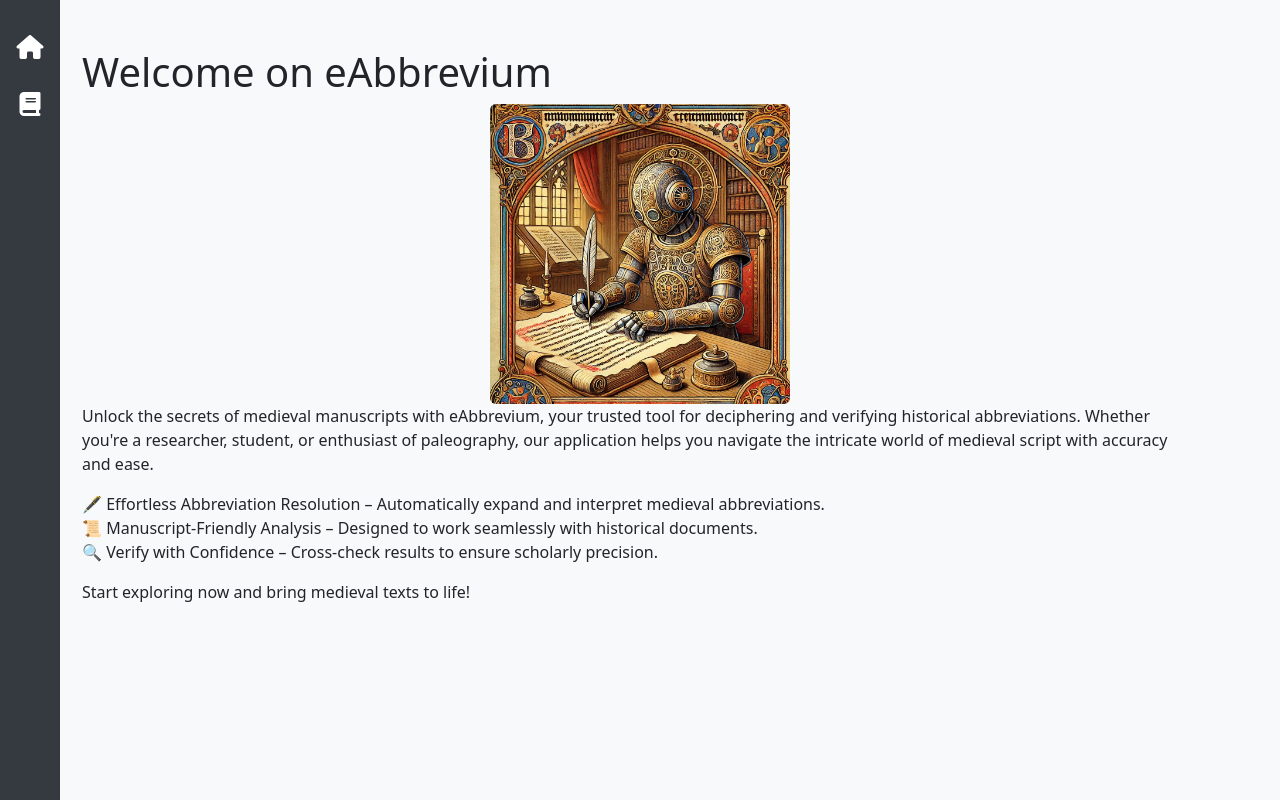
After one commit to PonteIneptique/paramhtrs-app, a Flask app: template templates/home.html in a window 1280 px wide. The commit adds this page. Run offline with Flask 3, Linux system fonts and the light colour scheme; the template is opened without the code that fills it, so the values that code supplies are empty.

Commit message:
Better document page

```diff
--- a/app.py
+++ b/app.py
@@ -1,9 +1,8 @@
 from flask import Flask, render_template, request, jsonify
 from flask_sqlalchemy import SQLAlchemy
+from sqlalchemy import func
 import click
 import json
-from typing import List
-from dataclasses import dataclass, field
 
 
 app = Flask(__name__)
@@ -17,6 +16,17 @@ class Doc(db.Model):
     title = db.Column(db.String(255), unique=True, nullable=False)  # Ensure unique title
     text = db.Column(db.Text, nullable=False)
     lines = db.relationship("Line", backref="doc", cascade="all, delete-orphan", lazy=True)
+
+    @property
+    def validation_percentage(self):
+        # Total number of lines in the document
+        total_lines = db.session.query(func.count(Line.id)).filter(Line.doc_id == self.id).scalar()
+        # Number of validated lines
+        validated_lines = db.session.query(func.count(Line.id)).filter(Line.doc_id == self.id,
+                                                                       Line.status == "Validated").scalar()
+
+        # Calculate the validation percentage
+        return round((validated_lines / total_lines * 100) if total_lines > 0 else 0.0, 1)
 
 class Line(db.Model):
     id = db.Column(db.Integer, primary_key=True, autoincrement=True)  # Auto-increment ID
@@ -49,9 +59,30 @@ class Line(db.Model):
         self.status = data.get("status", self.status)
 
 @app.route("/")
-def index():
+def home():
+    return render_template("home.html")
+
+@app.route("/document", methods=["GET"])
+def documents():
+    # Get the filter query from the request, if provided
+    search_query = request.args.get('search', '')
+
+    # Apply the search filter if there's a query, and order by title
+    query = Doc.query.filter(Doc.title.ilike(f'%{search_query}%')).order_by(Doc.title)
+
+    # Set up pagination (e.g., 10 documents per page)
+    page = request.args.get('page', 1, type=int)
+    per_page = 20
+    documents_paginated = query.paginate(page=page, per_page=per_page)
+
     # Pass the documents to the template
-    return render_template("index.html", documents=Doc.query.all())
+    return render_template(
+        "docs.html",
+        documents=documents_paginated.items,
+        pagination=documents_paginated,
+        search_query=search_query
+    )
+
 
 
 @app.route("/document/<int:doc_id>/line") # Should deal with lines / page
--- a/templates/base.html
+++ b/templates/base.html
@@ -5,12 +5,48 @@
     <meta name="viewport" content="width=device-width, initial-scale=1.0">
     <title>{% block title %}Validation Page{% endblock %}</title>
     <link href="https://cdn.jsdelivr.net/npm/bootstrap@5.3.0/dist/css/bootstrap.min.css" rel="stylesheet">
+    <link rel="stylesheet" href="https://cdnjs.cloudflare.com/ajax/libs/font-awesome/6.4.0/css/all.min.css">
     <style>
         @font-face {
             font-family: 'JunicodeVF';
             src: url('{{ url_for("static", filename="fonts/JunicodeVF-Roman.woff2") }}') format('woff2');
             font-weight: normal;
             font-style: normal;
+        }
+
+        body {
+            display: flex;
+        }
+
+        /* Sidebar */
+        .sidebar {
+            width: 60px;
+            height: 100vh;
+            position: fixed;
+            left: 0;
+            top: 0;
+            background-color: #343a40;
+            display: flex;
+            flex-direction: column;
+            align-items: center;
+            padding-top: 20px;
+        }
+
+        .sidebar a {
+            color: white;
+            text-decoration: none;
+            padding: 15px;
+            display: block;
+            text-align: center;
+        }
+
+        .sidebar a:hover {
+            background-color: #495057;
+            border-radius: 10px;
+        }
+
+        .sidebar i {
+            font-size: 24px;
         }
 
         #document-text-container {
@@ -52,6 +88,10 @@
     </style>
 </head>
 <body class="bg-light">
+    <div class="sidebar">
+        <a href="{{url_for('home')}}"><i class="fas fa-home"></i></a>
+        <a href="{{url_for('documents')}}"><i class="fas fa-book"></i></a>
+    </div>
     <div class="container mt-5">
         {% block content %}{% endblock %}
     </div>
--- /dev/null
+++ b/templates/home.html
@@ -0,0 +1,19 @@
+{% extends "base.html" %}
+
+{% block content %}
+<h1>Welcome on eAbbrevium</h1>
+
+<img src="{{url_for('static', filename='images/welcome.png')}}" class="rounded mx-auto d-block" style="max-height:300px;" />
+
+<p>Unlock the secrets of medieval manuscripts with eAbbrevium, your trusted tool for deciphering and verifying
+    historical abbreviations. Whether you're a researcher, student, or enthusiast of paleography, our
+    application helps you navigate the intricate world of medieval script with accuracy and ease.</p>
+
+<ul class="list-unstyled">
+    <li>🖋️ Effortless Abbreviation Resolution – Automatically expand and interpret medieval abbreviations.</li>
+    <li>📜 Manuscript-Friendly Analysis – Designed to work seamlessly with historical documents.</li>
+    <li>🔍 Verify with Confidence – Cross-check results to ensure scholarly precision.</li>
+</ul>
+
+<p>Start exploring now and bring medieval texts to life!</p>
+{% endblock %}
```
Also changed, not shown: templates/docs.html (added, +57 -0 lines), templates/index.html (deleted, +0 -14 lines), static/images/welcome.png (added).
